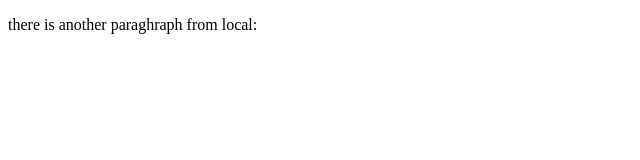
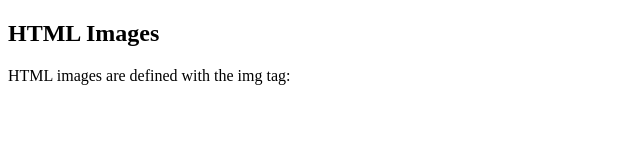
Before and after one commit to Fseddiks/learing-git, a plain HTML site: page index.html in a window 1280 px wide. Shown: the whole page, without its empty margins (0-640 px from the left). Drawn offline with Linux system fonts and the light colour scheme.

Commit message:
Update index.html

```diff
--- a/index.html
+++ b/index.html
@@ -1,7 +1,7 @@
 <!DOCTYPE html>
 <html>
 <body>
-    <p>there is another paraghraph from local:</p>
-
+  <h2>HTML Images</h2>
+<p>HTML images are defined with the img tag:</p>
 </body>
 </html>
```
